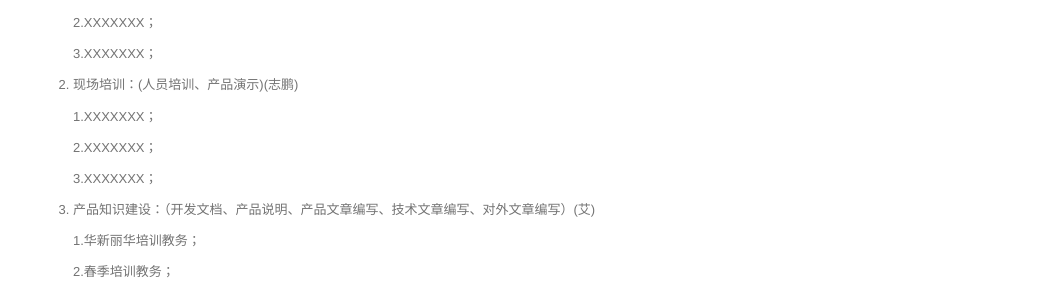
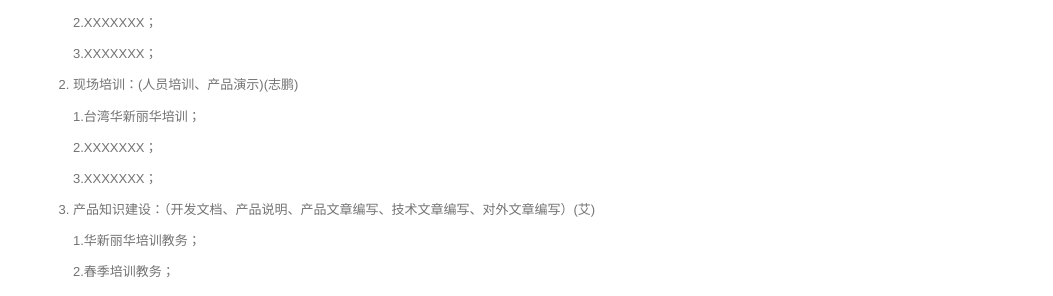
Before and after one commit to walllFlower/blog, a Jekyll site: the page built from _posts/2018-07-17-day_report_cxz.md, in a window 1280 px wide and 900 px high, scrolled down 435 px. Shown: the part 151-447 px from the top of the window, without its empty margins (227-1280 px from the left). Built offline with Jekyll 4.4.1, drawn with Linux system fonts in a browser that asks for light colours; comment, search, counter and statistics services are not loaded.

Commit message:
Update 2018-07-17-day_report_cxz.md

```diff
--- a/_posts/2018-07-17-day_report_cxz.md
+++ b/_posts/2018-07-17-day_report_cxz.md
@@ -33,7 +33,7 @@ categories: 技术运营工作周报
 
 2. 现场培训：(人员培训、产品演示)(志鹏)
 
-    1.XXXXXXX；
+    1.台湾华新丽华培训；
 
     2.XXXXXXX；
 
```
